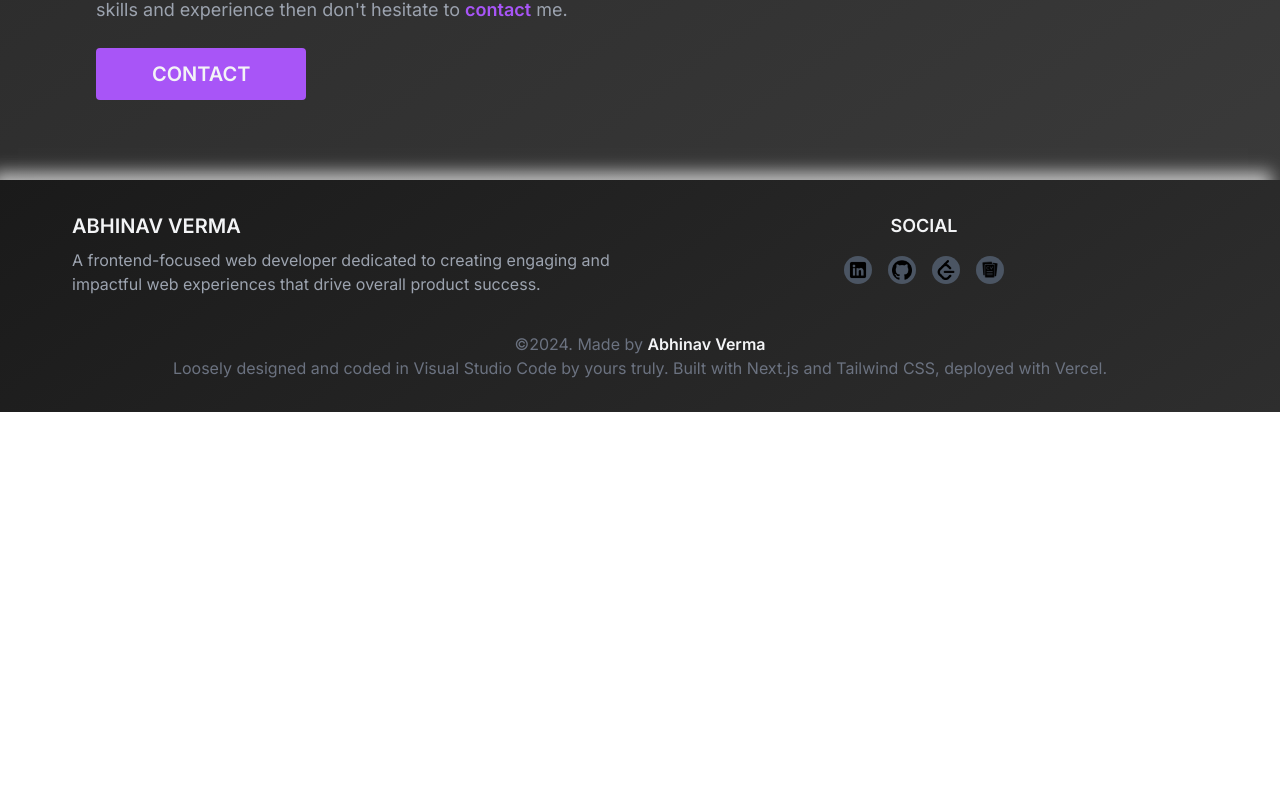
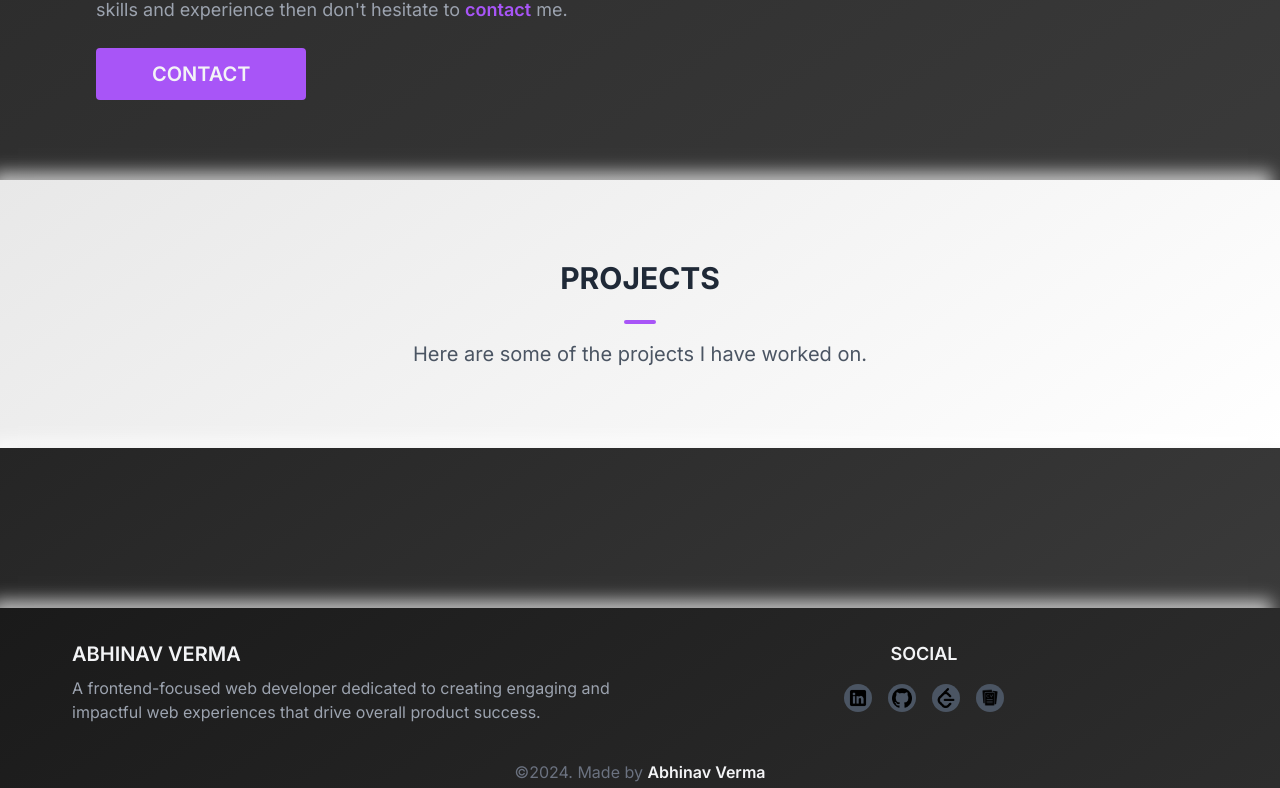
Before and after one commit to Abhinavv9258/portfolio, a Next.js app: page / in a window 1280 px wide. Shown: the part 1492-2280 px from the top of the page. Before the commit the page ends 1904 px from the top, so only its background shows below. Built offline with nearby package versions, Linux system fonts and the light colour scheme.

Commit message:
feat: Add projects and contact section structure

```diff
--- a/app/globals.css
+++ b/app/globals.css
@@ -67,12 +67,12 @@ body {
     box-shadow: var(--box-shadow-light), var(--box-shadow-dark);
   }
 
-  .bg-home {
+  .bg-home, .bg-projects {
     background: linear-gradient(145deg, #e8e8e8, #ffffff);
     box-shadow: var(--box-shadow-light), var(--box-shadow-dark);
   }
 
-  .bg-about {
+  .bg-about, .bg-contact {
     background: linear-gradient(145deg, #252525, #3a3a3a);
     box-shadow: var(--box-shadow-light), var(--box-shadow-dark);
   }
--- a/app/page.tsx
+++ b/app/page.tsx
@@ -5,6 +5,8 @@ import Image from 'next/image';
 import Navbar from "../components/Navbar";
 import Home from "../components/Home";
 import AboutMe from "../components/AboutMe";
+import Projects from "../components/Projects";
+import ContactMe from "../components/ContactMe";
 import Footer from "../components/Footer";
 
 import github from "../assets/images/github.png"
@@ -43,6 +45,8 @@ export default function page() {
             <Navbar />
             <Home />
             <AboutMe />
+            <Projects />
+            <ContactMe />
             <Footer />
         </>
     );
--- /dev/null
+++ b/components/ContactMe.tsx
@@ -0,0 +1,11 @@
+import React from 'react'
+
+const ContactMe = () => {
+    return (
+        <section id='about' className="bg-contact py-20 px-10 md:px-16">
+
+        </section>
+    );
+};
+
+export default ContactMe;
--- /dev/null
+++ b/components/Projects.tsx
@@ -0,0 +1,20 @@
+import React from 'react'
+
+const Projects: React.FC = () => {
+    return (
+        <section id='projects' className="bg-projects py-20 px-10 md:px-16">
+            <div className="mx-auto max-w-7xl px-2 sm:px-8 lg:px-8">
+                <h2 className="text-3xl text-gray-800 font-bold text-center flex flex-col items-center">
+                    PROJECTS
+                    <div className='bg-purple-500 w-8 mt-6 mb-4 rounded h-1'></div>
+                </h2>
+                <p className="text-gray-600 text-lg md:text-xl lg:px-40 text-center">
+                    Here are some of the projects I have worked on.
+                </p>
+                {/* Project items can go here */}
+            </div>
+        </section>
+    );
+};
+
+export default Projects;
```
